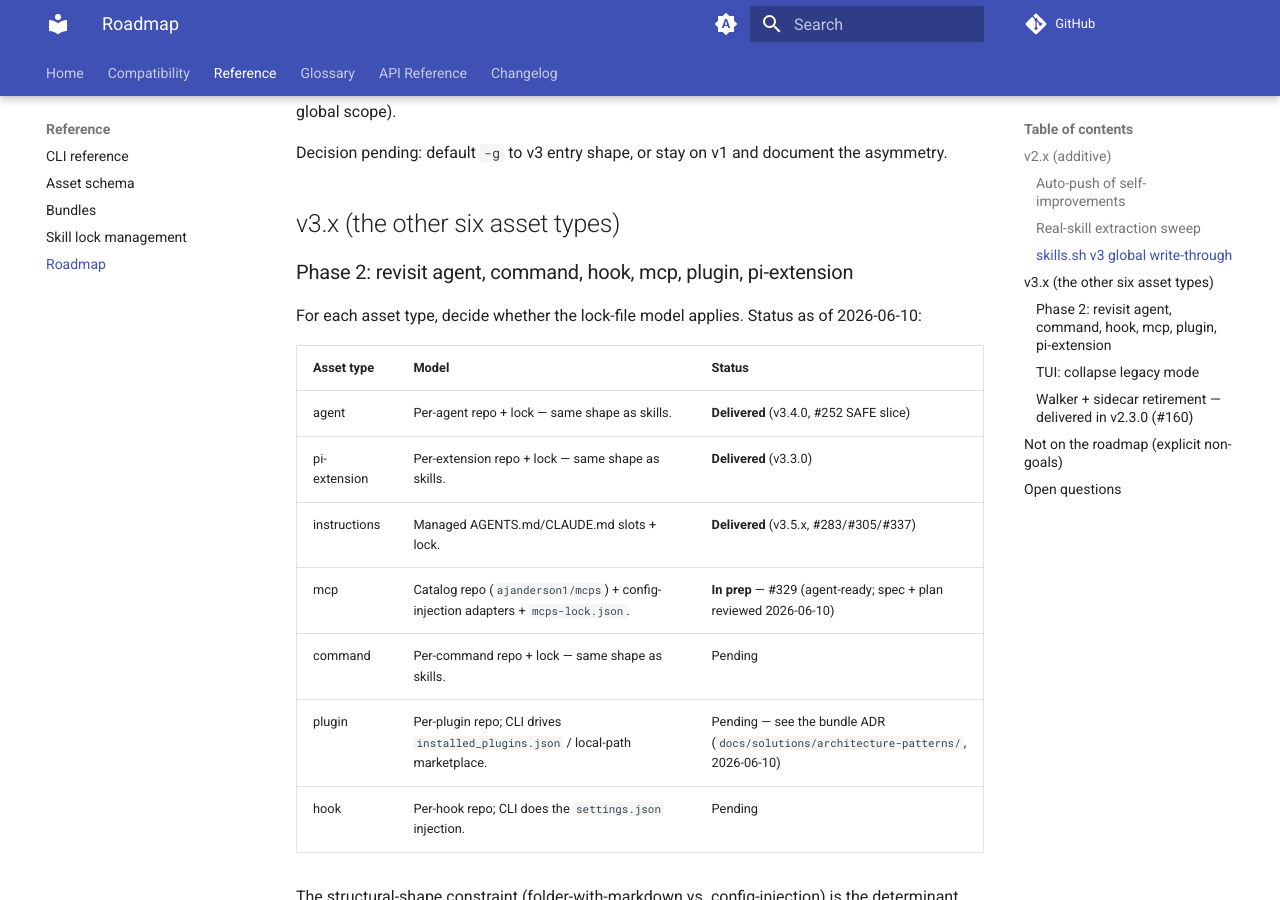
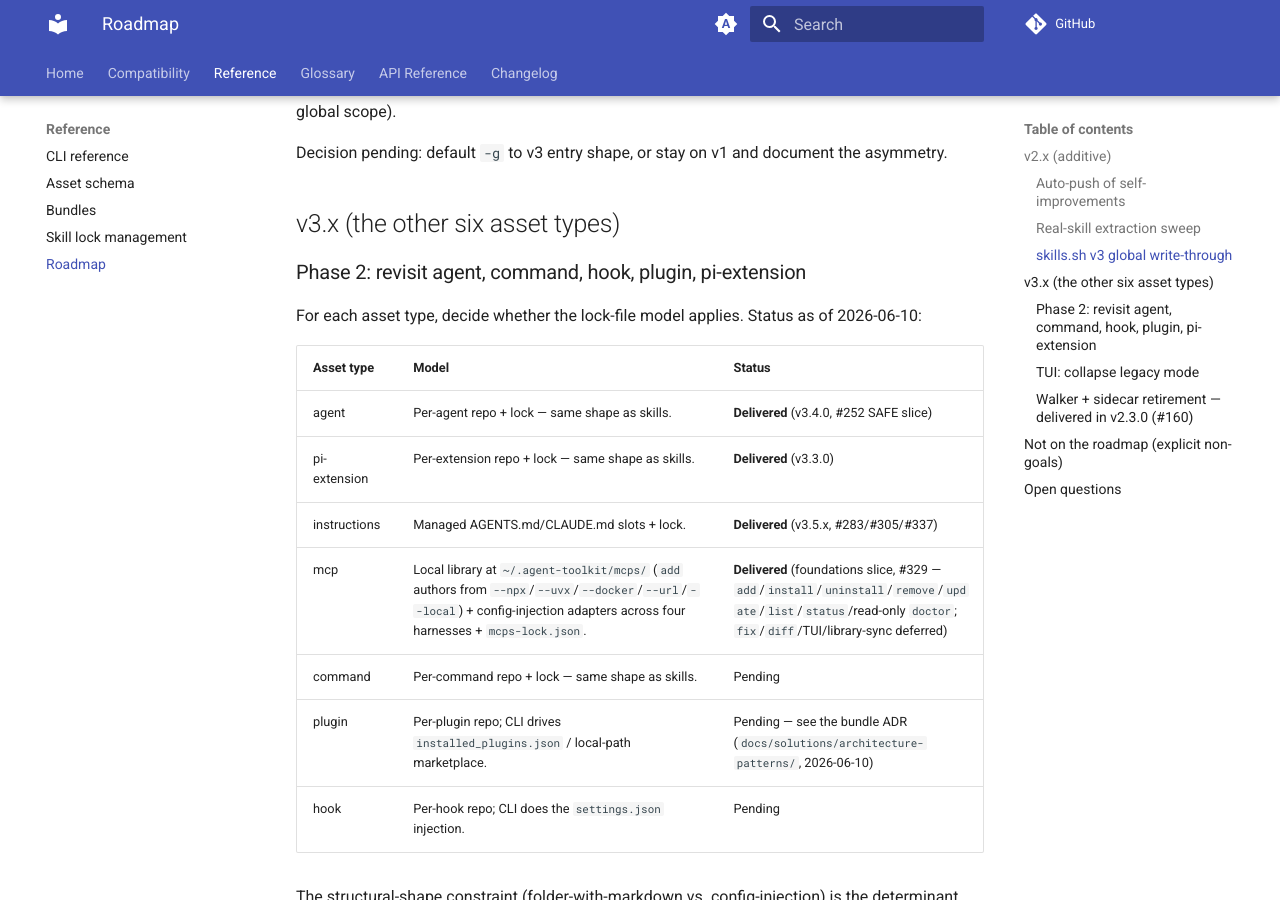
Before and after one commit to ajanderson1/agent-toolkit-cli, an MkDocs documentation site: the page built from docs/agent-toolkit/roadmap.md, in a window 1280 px wide and 900 px high, scrolled down 956 px. Built offline with MkDocs 1.6.1 and Material for MkDocs 9.7.7, drawn with Linux system fonts in a browser that asks for light colours; comment, search, counter and statistics services are not loaded.

Commit message:
docs(mcp): mark mcp kind shipped in roadmap + README
Device: atlas

```diff
--- a/docs/agent-toolkit/roadmap.md
+++ b/docs/agent-toolkit/roadmap.md
@@ -26,7 +26,7 @@ Decision pending: default `-g` to v3 entry shape, or stay on v1 and document the
 
 ## v3.x (the other six asset types)
 
-### Phase 2: revisit agent, command, hook, mcp, plugin, pi-extension
+### Phase 2: revisit agent, command, hook, plugin, pi-extension
 
 For each asset type, decide whether the lock-file model applies. Status as of 2026-06-10:
 
@@ -35,7 +35,7 @@ For each asset type, decide whether the lock-file model applies. Status as of 20
 | agent | Per-agent repo + lock — same shape as skills. | **Delivered** (v3.4.0, #252 SAFE slice) |
 | pi-extension | Per-extension repo + lock — same shape as skills. | **Delivered** (v3.3.0) |
 | instructions | Managed AGENTS.md/CLAUDE.md slots + lock. | **Delivered** (v3.5.x, #283/#305/#337) |
-| mcp | Catalog repo (`ajanderson1/mcps`) + config-injection adapters + `mcps-lock.json`. | **In prep** — #329 (agent-ready; spec + plan reviewed 2026-06-10) |
+| mcp | Local library at `~/.agent-toolkit/mcps/` (`add` authors from `--npx`/`--uvx`/`--docker`/`--url`/`--local`) + config-injection adapters across four harnesses + `mcps-lock.json`. | **Delivered** (foundations slice, #329 — `add`/`install`/`uninstall`/`remove`/`update`/`list`/`status`/read-only `doctor`; `fix`/`diff`/TUI/library-sync deferred) |
 | command | Per-command repo + lock — same shape as skills. | Pending |
 | plugin | Per-plugin repo; CLI drives `installed_plugins.json` / local-path marketplace. | Pending — see the bundle ADR (`docs/solutions/architecture-patterns/`, 2026-06-10) |
 | hook | Per-hook repo; CLI does the `settings.json` injection. | Pending |
```
Also changed, not shown: README.md (+15 -0 lines).
